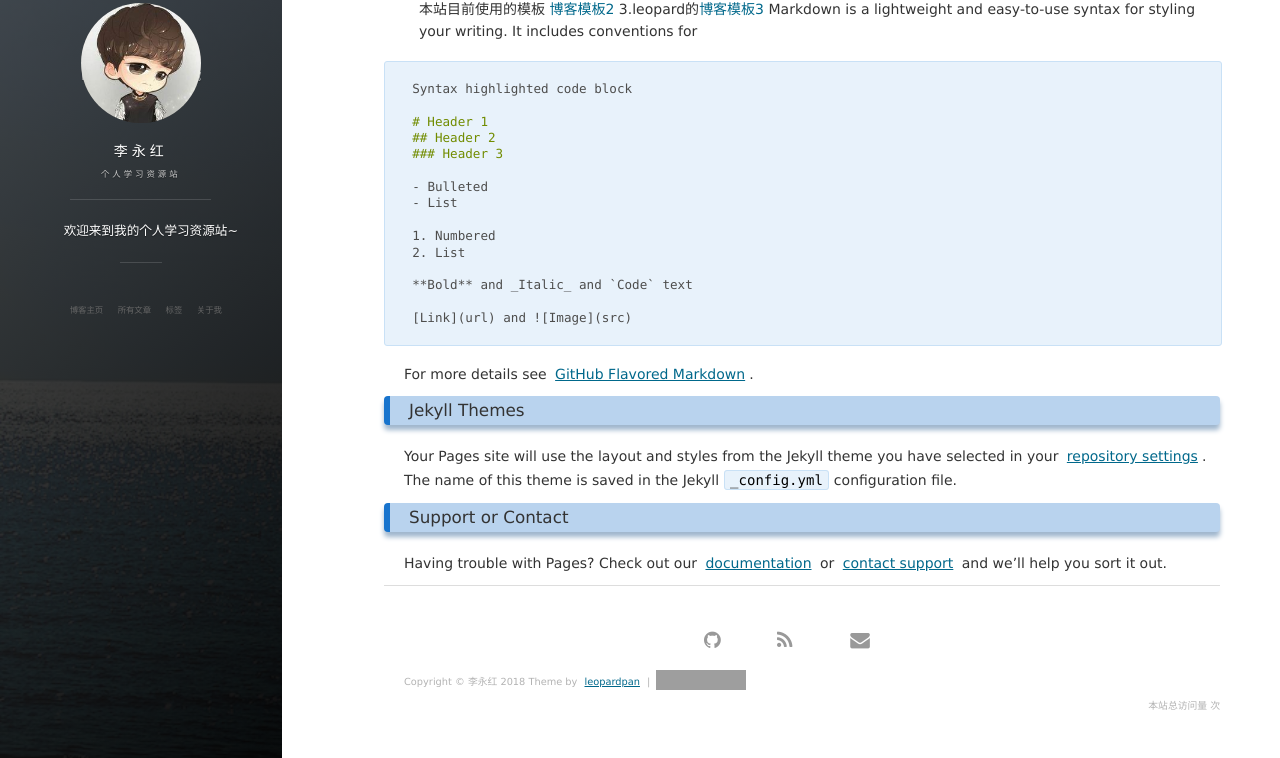
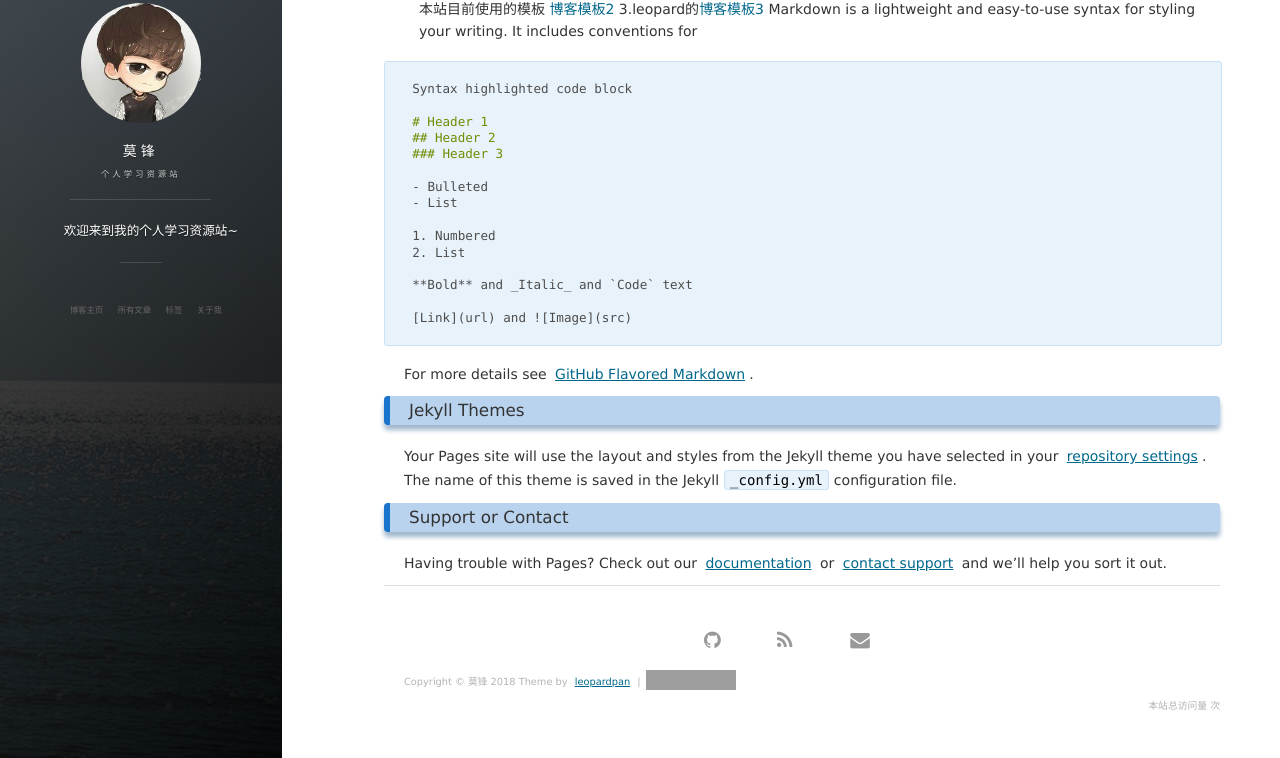
Before and after one commit to 1751864058/1751864058.github.io, a Jekyll site: the page built from index.md, in a window 1280 px wide and 1192 px high. Shown: the part 431-1189 px from the top of the window. Built offline with Jekyll 4.4.1, drawn with Linux system fonts in a browser that asks for light colours; nearby versions of some CDN libraries; our own code applies the rules of GitHub Pages for plain Markdown files; the list of posts is cut into pages by our own code; comment, search, counter and statistics services are not loaded; grey boxes are pictures that could not be loaded.

Commit message:
Update _config.yml

```diff
--- a/_config.yml
+++ b/_config.yml
@@ -1,5 +1,5 @@
 # Basic
-title: 李永红
+title: 莫锋
 subtitle: 个人学习资源站
 description: 欢迎来到我的个人学习资源站~
 # 头像里面的标题
```
